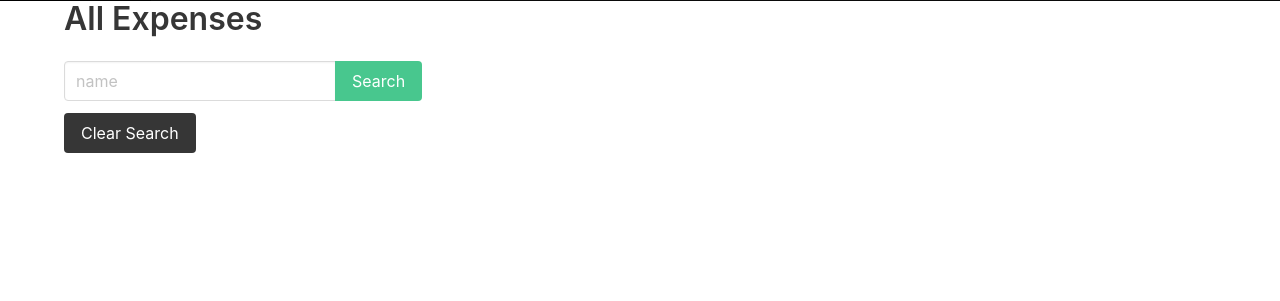
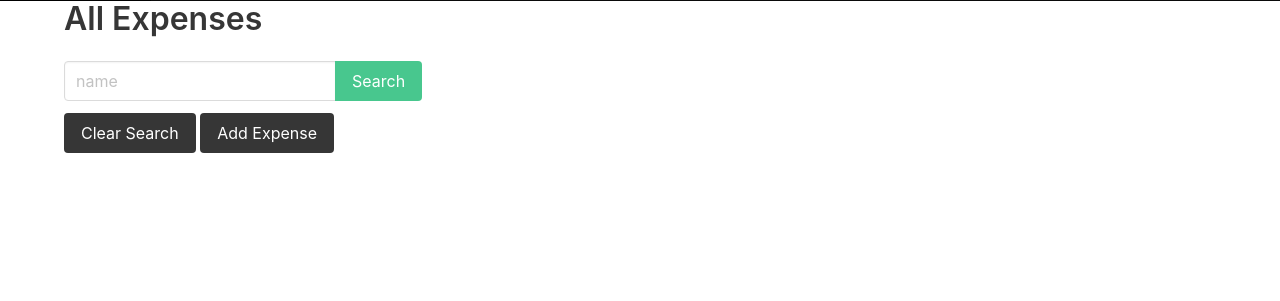
Before and after one commit to camaya21/project_4, a Django app: page /expenses/ in a window 1280 px wide. Shown: the part 51-352 px from the top of the page. Run offline with Django 4.2, Linux system fonts and the light colour scheme; data that the repository does not hold is empty.

Commit message:
Added and Expense Create route

```diff
--- a/main_app/templates/expense_list.html
+++ b/main_app/templates/expense_list.html
@@ -14,6 +14,7 @@
   </div>
   <!--  This anchor tag will redirect back to artist list without a query param -->
   <a class="button is-dark" href="{% url 'expense_list' %}">Clear Search</a>
+  <a class="button is-dark" href="{% url 'expense_create' %}">Add Expense</a>
 </form>
 <div class="gallery">
   {% for expense in expenses %}
--- a/main_app/urls.py
+++ b/main_app/urls.py
@@ -16,5 +16,6 @@ urlpatterns = [
     path('accounts/signup/', views.Signup.as_view(), name="signup"),
     # Expense Paths
     path('expenses/', views.ExpenseList.as_view(), name="expense_list"),
+    path('expenses/new/', views.ExpenseCreate.as_view(), name="expense_create"),
 
 ]
--- a/main_app/views.py
+++ b/main_app/views.py
@@ -98,3 +98,9 @@ class ExpenseList(TemplateView):
             context["expenses"] = Expense.objects.all()
             context["header"] = "All Expenses"
         return context
+
+class ExpenseCreate(CreateView):
+    model = Expense
+    fields = ['name', 'amount', 'date']
+    template_name = "expense_create.html"
+    success_url = "/expenses/"
```
Also changed, not shown: main_app/templates/expense_create.html (added, +14 -0 lines).
